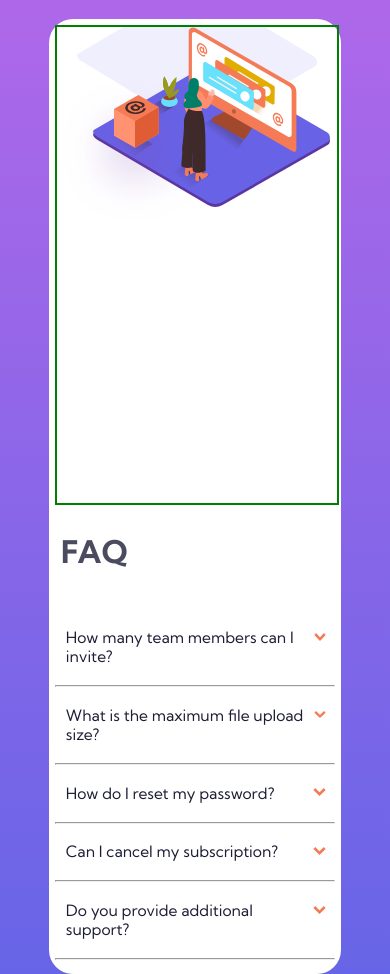
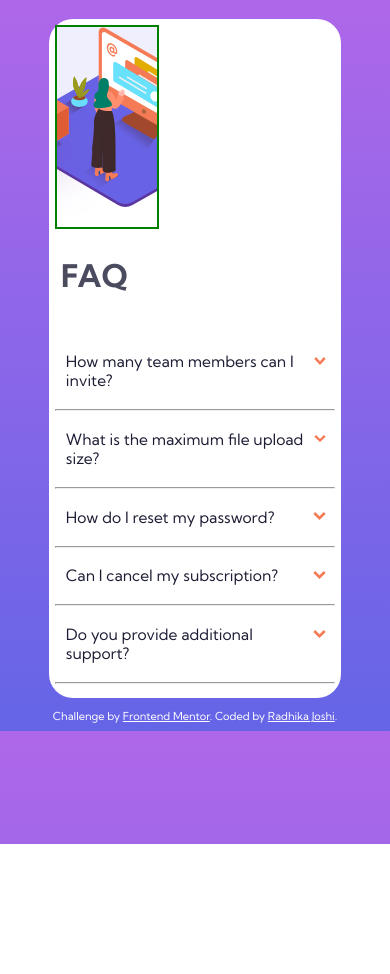
Before and after one commit to RadhikaRJ/faq_accordion_card, a plain HTML site: page index.html in a window 390 px wide. Shown: the top 974 px of the page. After the commit the page ends 844 px from the top, so only its background shows below. Drawn offline with Linux system fonts and the light colour scheme.

Commit message:
display fixed

```diff
--- a/styles.css
+++ b/styles.css
@@ -187,7 +187,8 @@ hr {
     background-clip:border-box;
     background-size:auto;
     border: 2px solid green;
-
+    height: 200px;
+    width:100px;
     margin:0;
   }
   .col-3 {
```
